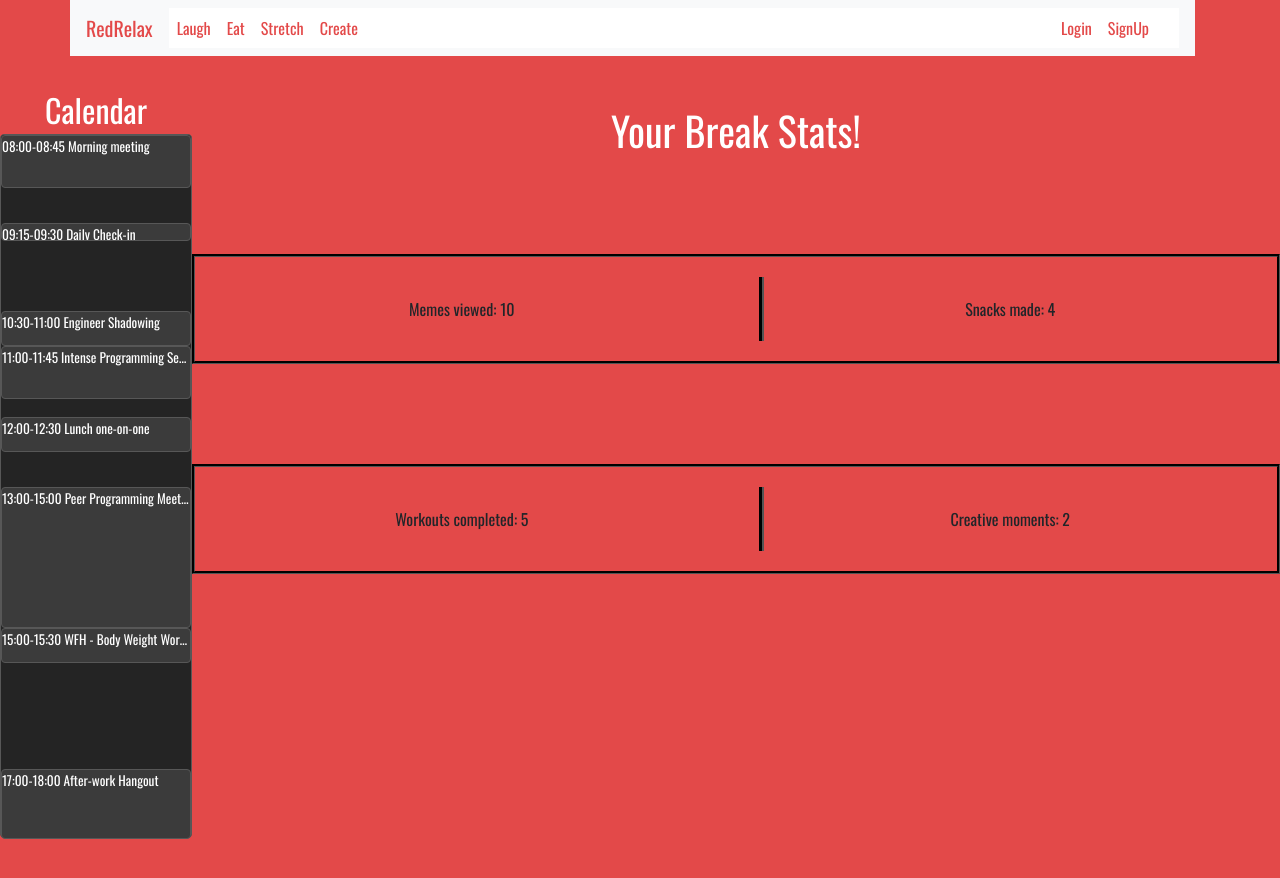
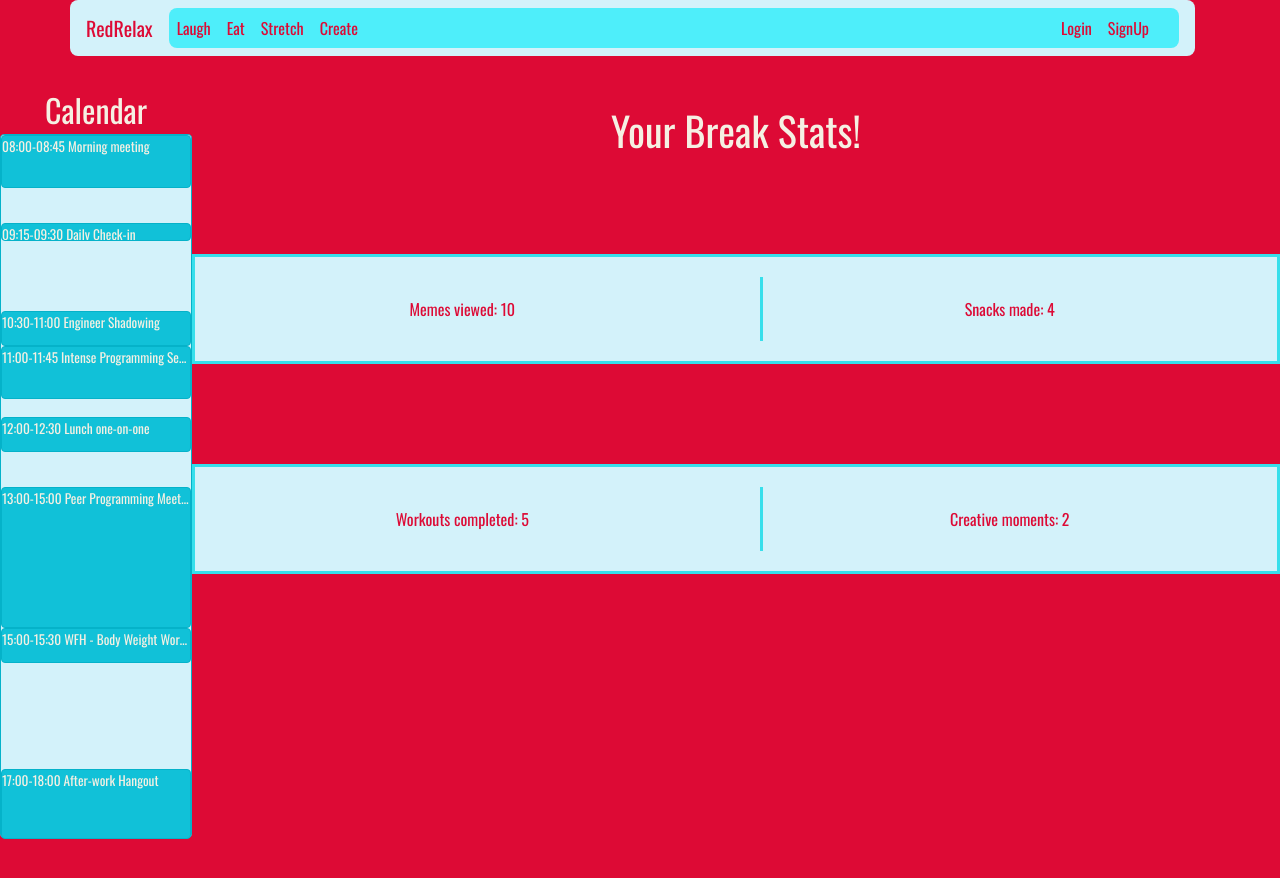
Before and after one commit to kilahancock-zz/RV-Hackathon, a React (Create React App) app in the folder frontend/: page / in a window 1280 px wide. Shown: the top 878 px of the page. Built offline with nearby package versions, Linux system fonts and the light colour scheme; no server answers.

Commit message:
Colorizing of site - CSS Changes

```diff
--- a/frontend/src/App.css
+++ b/frontend/src/App.css
@@ -1,6 +1,6 @@
 .App {
   text-align: center;
-  background-color: #e34949;
+  background-color: #dd0a35;
   padding-bottom: 200px;
 }
 
@@ -16,7 +16,7 @@
 }
 
 .App-header {
-  background-color: #e34949;
+  background-color: #dd0a35;
   min-height: 100vh;
   display: flex;
   flex-direction: column;
@@ -27,7 +27,7 @@
 }
 
 .App-link {
-  color: #61dafb;
+  color: #00bcd4;
 }
 
 @keyframes App-logo-spin {
--- a/frontend/src/components/Calendar.css
+++ b/frontend/src/components/Calendar.css
@@ -7,34 +7,54 @@
 .calendarTitle {
     text-align: center;
     font-size: 200%;
-    color: white;
+    color: #f5f0e3;
 }
 
 .calendarBody {
     height: 88vh;
-    border: 1px solid #575757;
+    border: 1px solid #05b2c9;
     border-radius: 0.25rem;
-    background-color: #242424;
+    background-color: #d3f2fa;
 }
 
 .calendarWorkBubble:hover {
-    background-color: green;
+    background-color: #06adc4;
     white-space: normal;
     overflow: visible;
     text-overflow: string;
-    min-height: 5.5vh;
+    animation: growSize .25s;
+    min-height: 4.4vh;
+}
+
+@keyframes growSize {
+    from {
+        min-height: 2.2vh;
+    }
+    to {
+        min-height: 4.4vh;
+    }
+}
+
+@keyframes shrinkSize {
+    from {
+        min-height: 4.4vh;
+    }
+    to {
+        min-height: 2.2vh;
+    }
 }
 
 .calendarWorkBubble {
-    border: 1px solid #575757;
+    border: 1px solid #05b2c9;
     border-radius: 0.25rem;
-    background-color: #3b3b3b;
-    color: white;
+    background-color: #11c1d8;
+    color: #f5f0e3;
     text-align: left;
     font-size: smaller;
     white-space: nowrap;
     overflow: hidden;
     text-overflow: ellipsis;
+    animation: shrinkSize .25s;
 }
 
 .halfHeight-5 {
--- a/frontend/src/components/Entertainment.css
+++ b/frontend/src/components/Entertainment.css
@@ -12,7 +12,7 @@
 }
 
 .memeCard {
-    background-color: #fff;
+    background-color: #f5f0e3;
     border-radius: 10px;
     margin: 20px;
     padding: 20px;
@@ -26,7 +26,7 @@
 }
 
 .tab a {
-    color: #fff;
+    color: #f5f0e3;
 }
 
 .tab {
@@ -34,5 +34,6 @@
 }
 
 a:hover {
-    color: #000;
+    color: #f5f0e3;
+    background-color: #d3f2fa;
 }
--- a/frontend/src/components/Home.css
+++ b/frontend/src/components/Home.css
@@ -1,30 +1,37 @@
 
 .welcome {
   margin-top: 210px;
-  background-color: #000;
+  background-color: #f5f0e3;
   width: 500px;
 }
 
 h1 {
   margin-top: 50px;
-  color: #fff;
+  color: #f5f0e3;
+}
+
+.exHead {
+  color: #f5f0e3;
 }
 
 .row {
   margin-top: 100px;
-  border-style: groove;
-  border-color: #000;
+  border-style: solid;
+  border-width: medium;
+  background-color: #d3f2fa;
+  border-color: #37dfeb;
   padding: 20px;
 }
 
 .col {
   padding: 20px;
   width: 100px;
+  color: #dd0a35;
 }
 
 .left {
-  border-left: groove;
-  border-color: #000;
+  border-left: solid;
+  border-color: #37dfeb;
   margin-left: 50px;
-  border-left-width: thick;
+  border-left-width: medium;
 }
--- a/frontend/src/components/Workouts.css
+++ b/frontend/src/components/Workouts.css
@@ -7,7 +7,7 @@
 }
 
 .exRow {
-    background-color: #eeeeee;
+    background-color: #f5f0e3;
     border-radius: 10px;
     margin: 20px;
     padding: 10px;
@@ -22,7 +22,7 @@ body {
 }
 
 .stretch a {
-    color: #fff;
+    color: #f5f0e3;
 }
 
 .stretch {
--- a/frontend/src/components/navigation.css
+++ b/frontend/src/components/navigation.css
@@ -1,10 +1,15 @@
 .nav {
     width: 100%;
-    color: #e34949;
+    color: #dd0a35;
+}
+
+.navbar {
+  background-color: #d3f2fa!important;
+  border-radius: 0.5rem;
 }
 
 .nav a {
-  color: #e34949;
+  color: #dd0a35;
   text-decoration: none;
 }
 
@@ -17,10 +22,11 @@
 }
 
 .navbar-collapse {
-  background-color: #fff;
+  background-color: #4eeefa;
+  border-radius: 0.5rem;
 }
 
 .search {
   background-color: #000;
-  border-color: #fff;
+  border-color: #ffd0bc;
 }
--- a/frontend/src/containers/Login.css
+++ b/frontend/src/containers/Login.css
@@ -8,7 +8,11 @@
     max-width: 320px;
   }
 
+  .form-label {
+    color: #f5f0e3;
+  }
+
   .btn-flat {
-    background-color: #fff;
+    background-color: #4eeefa!important;
   }
 }
--- a/frontend/src/containers/Signup.css
+++ b/frontend/src/containers/Signup.css
@@ -16,5 +16,5 @@
 }
 
 .btn-flat {
-  background-color: #fff;
+  background-color: #f5f0e3;
 }
```
